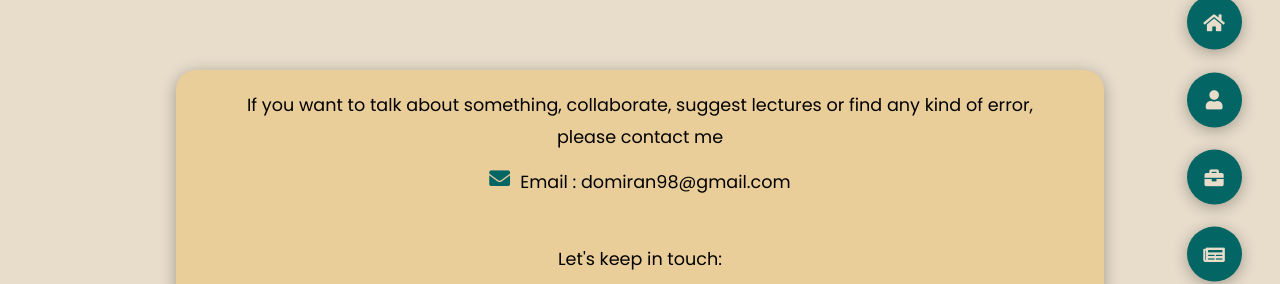
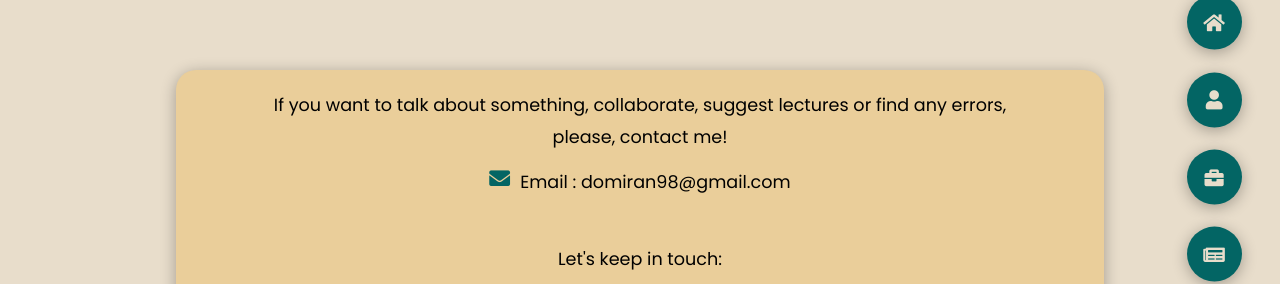
Before and after one commit to domingoran/website, a plain HTML site: page contact.html in a window 1280 px wide. Shown: the part 223-507 px from the top of the page. Drawn offline with Linux system fonts and the light colour scheme.

Commit message:
Update contact.html

```diff
--- a/contact.html
+++ b/contact.html
@@ -28,9 +28,9 @@
                     <!-- <h4>Contact me here</h4> -->
                     <div class="contact-p">
                         <p style="font-size: 1.1rem;">
-                            If you want to talk about something, collaborate, suggest lectures or find any kind of
-                            error, <br>
-                            please contact me
+                            If you want to talk about something, collaborate, suggest lectures or find any
+                            errors, <br>
+                            please, contact me!
                         </p>
 
                         <div class="contact-info">
```
